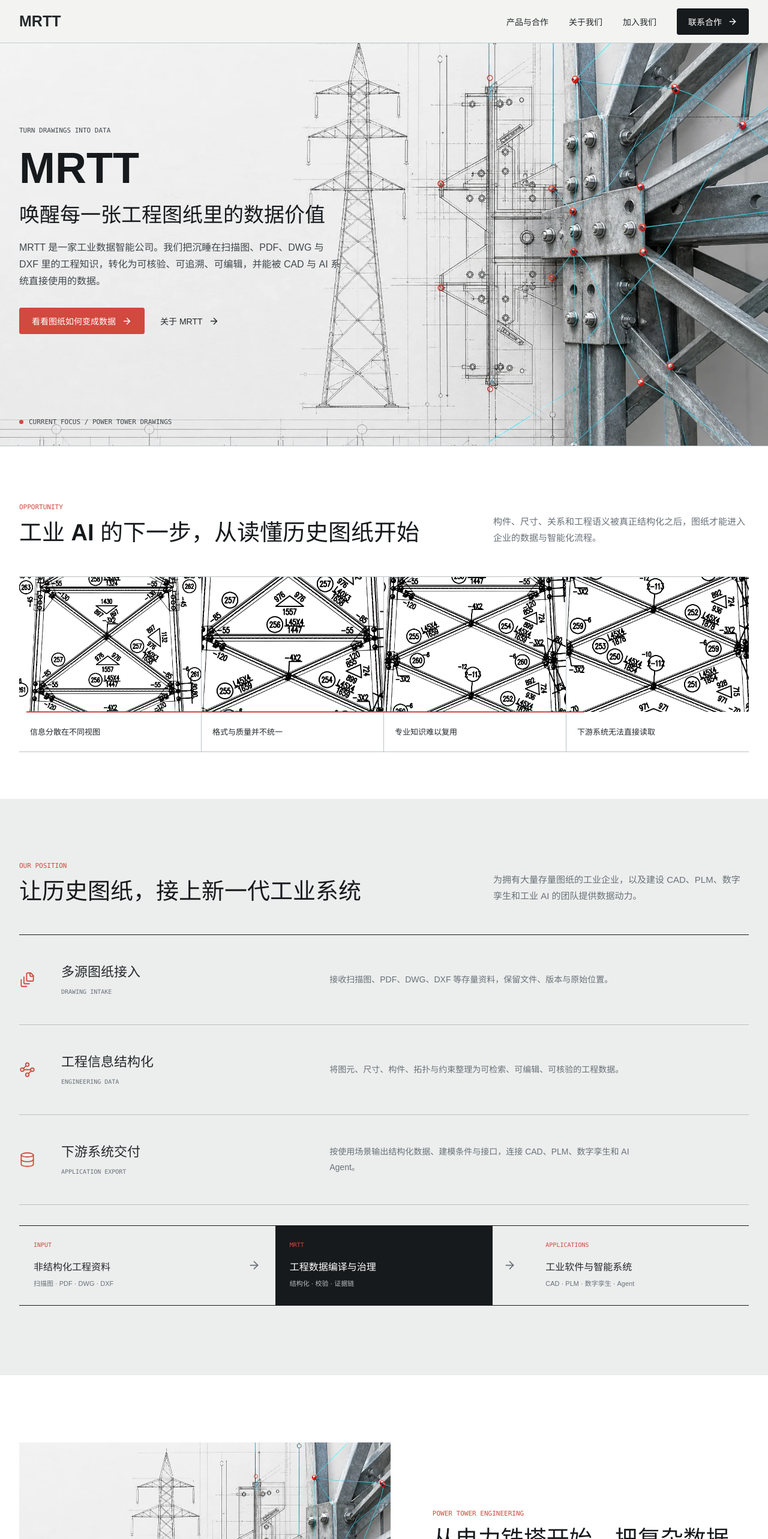
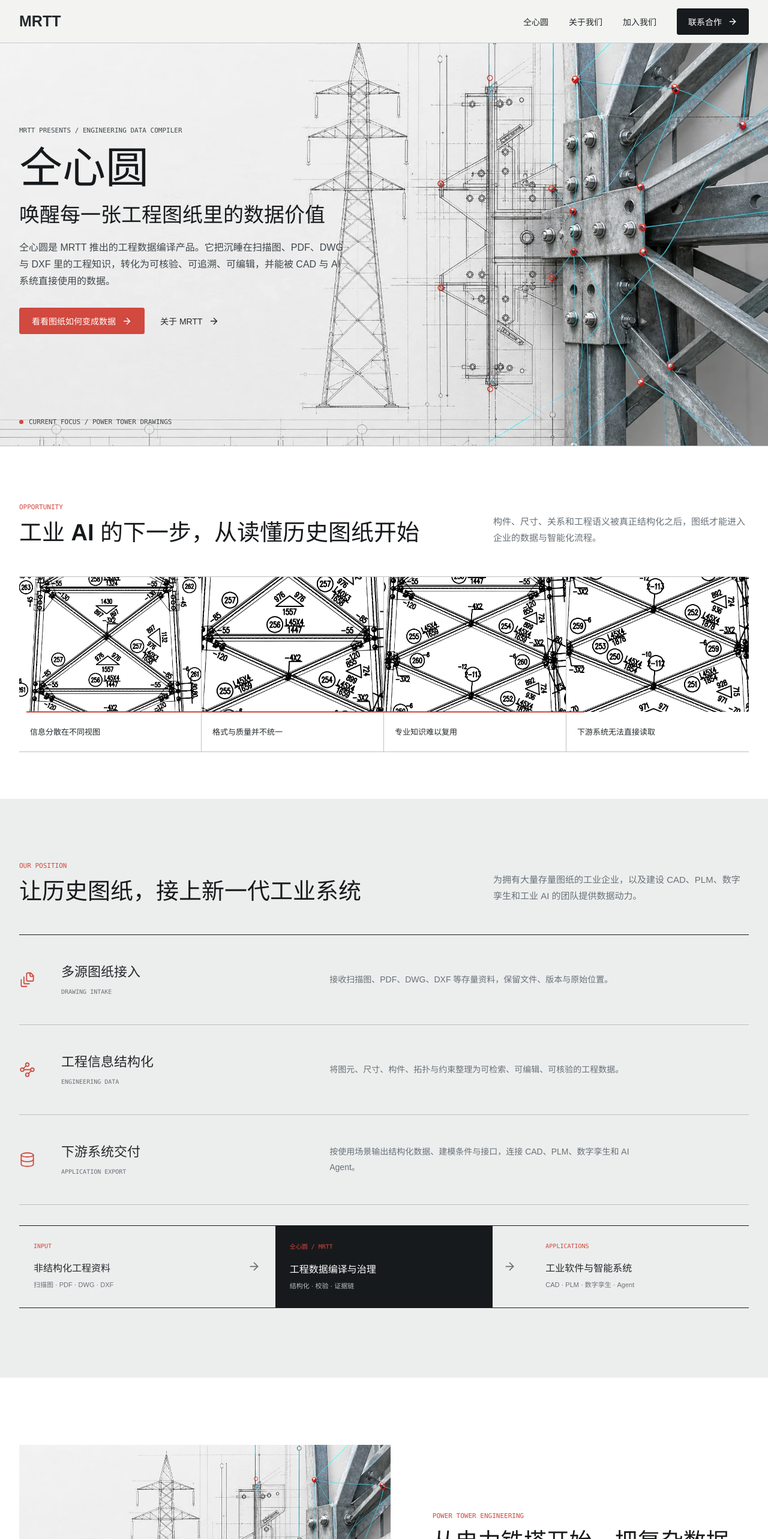
Before and after one commit to ConcentricCirclesMRTT/ConcentricCirclesMRTT.github.io, a React (Vite) app: page / in a window 1280 px wide. Shown: the top 2566 px of the page at 60% size. Built offline with nearby package versions, Linux system fonts and the light colour scheme.

Commit message:
Separate MRTT company and Tongxinyuan product brands

```diff
--- a/index.html
+++ b/index.html
@@ -5,10 +5,10 @@
     <meta name="viewport" content="width=device-width, initial-scale=1.0" />
     <meta
       name="description"
-      content="MRTT 是一家面向工业存量图纸的数据智能公司，专注将扫描图、PDF、DWG 与 DXF 编译为可供 CAD 和 AI 系统使用的工程数据。"
+      content="仝心圆是 MRTT 推出的工程数据编译产品，将扫描图、PDF、DWG 与 DXF 编译为可供 CAD 和 AI 系统使用的工程数据。"
     />
     <meta name="theme-color" content="#f3f4f2" />
-    <title>MRTT | 工程数据编译公司</title>
+    <title>仝心圆 | MRTT 工程数据智能</title>
   </head>
   <body>
     <div id="root"></div>
--- a/src/App.tsx
+++ b/src/App.tsx
@@ -95,7 +95,7 @@
         <p className="section-index light">CONTACT</p>
         <h2 id="contact-title">让你的工程图纸，重新开始工作。</h2>
         <div className="contact-actions">
-          <a className="primary-button light-button" href="mailto:chenwy1@getui.com?subject=MRTT%20试点合作">
+          <a className="primary-button light-button" href="mailto:chenwy1@getui.com?subject=仝心圆%20试点合作">
             联系合作 <ArrowRight size={17} />
           </a>
           <a className="contact-email" href="mailto:chenwy1@getui.com">contact@mrtt.ai</a>
@@ -111,11 +111,11 @@
       <section className="hero" id="top">
         <div className="hero-content page-grid">
           <div className="hero-copy">
-            <p className="eyebrow">TURN DRAWINGS INTO DATA</p>
-            <h1>MRTT</h1>
+            <p className="eyebrow">MRTT PRESENTS / ENGINEERING DATA COMPILER</p>
+            <h1>仝心圆</h1>
             <h2>唤醒每一张工程图纸里的数据价值</h2>
             <p className="hero-description">
-              MRTT 是一家工业数据智能公司。我们把沉睡在扫描图、PDF、DWG 与 DXF 里的工程知识，转化为可核验、可追溯、可编辑，并能被 CAD 与 AI 系统直接使用的数据。
+              仝心圆是 MRTT 推出的工程数据编译产品。它把沉睡在扫描图、PDF、DWG 与 DXF 里的工程知识，转化为可核验、可追溯、可编辑，并能被 CAD 与 AI 系统直接使用的数据。
             </p>
             <div className="hero-actions">
               <button className="primary-button" onClick={() => navigate("product")}>
@@ -157,10 +157,10 @@
             return <article className="service-row" key={service.title}><Icon size={27} strokeWidth={1.6} /><div><h3>{service.title}</h3><span>{service.english}</span></div><p>{service.description}</p></article>;
           })}
         </div>
-        <div className="page-grid ecosystem-flow" aria-label="MRTT 在工业数据链路中的位置">
+        <div className="page-grid ecosystem-flow" aria-label="仝心圆在工业数据链路中的位置">
           <div><span>INPUT</span><strong>非结构化工程资料</strong><p>扫描图 · PDF · DWG · DXF</p></div>
           <ArrowRight size={21} aria-hidden="true" />
-          <div className="is-mrtt"><span>MRTT</span><strong>工程数据编译与治理</strong><p>结构化 · 校验 · 证据链</p></div>
+          <div className="is-mrtt"><span>仝心圆 / MRTT</span><strong>工程数据编译与治理</strong><p>结构化 · 校验 · 证据链</p></div>
           <ArrowRight size={21} aria-hidden="true" />
           <div><span>APPLICATIONS</span><strong>工业软件与智能系统</strong><p>CAD · PLM · 数字孪生 · Agent</p></div>
         </div>
@@ -186,7 +186,7 @@
   return (
     <main>
       <section className="inner-hero product-hero">
-        <div className="page-grid inner-hero-layout"><div><p className="eyebrow">ENGINEERING DATA COMPILER</p><h1>唤醒图纸，让工程数据流动起来</h1></div><p>从企业档案库到 CAD、PLM、数字孪生与 AI Agent，让历史资料重新进入业务流程。</p></div>
+        <div className="page-grid inner-hero-layout"><div><p className="eyebrow">仝心圆 / ENGINEERING DATA COMPILER</p><h1>唤醒图纸，让工程数据流动起来</h1></div><p>仝心圆连接企业档案库与 CAD、PLM、数字孪生和 AI Agent，让历史资料重新进入业务流程。</p></div>
       </section>
       <section className="business-section inner-section" aria-labelledby="delivery-title">
         <div className="page-grid section-heading"><div><p className="section-index">DATA PIPELINE</p><h2 id="delivery-title">从一张图，到一份可用的数据资产</h2></div><p>围绕真实使用场景，共同确定数据范围、交付格式和工程验收标准。</p></div>
@@ -250,14 +250,14 @@
 
   useEffect(() => {
     const titles: Record<PageId, string> = {
-      home: "MRTT | 工程数据编译公司",
-      product: "产品与合作 | MRTT",
+      home: "仝心圆 | MRTT 工程数据智能",
+      product: "仝心圆产品与合作 | MRTT",
       about: "关于我们 | MRTT",
       careers: "加入我们 | MRTT",
     };
     const descriptions: Record<PageId, string> = {
-      home: "MRTT 是一家面向工业存量图纸的数据智能公司，专注将扫描图、PDF、DWG 与 DXF 编译为可供 CAD 和 AI 系统使用的工程数据。",
-      product: "了解 MRTT 的工程图纸数据交付内容、验收结果与试点合作方式。",
+      home: "仝心圆是 MRTT 推出的工程数据编译产品，将扫描图、PDF、DWG 与 DXF 编译为可供 CAD 和 AI 系统使用的工程数据。",
+      product: "了解仝心圆的工程图纸数据交付内容、验收结果与试点合作方式。",
       about: "了解 MRTT 从铁塔行业开始建设工程图纸数据能力的发展方向。",
       careers: "加入 MRTT，参与多模态 AI 与真实工业数据系统的研发。",
     };
@@ -276,18 +276,18 @@
       <header className="site-header">
         <button className="wordmark" onClick={() => navigate("home")} aria-label="返回首页">MRTT</button>
         <nav className={`main-nav ${mobileOpen ? "is-open" : ""}`} aria-label="主导航">
-          <button className={page === "product" ? "current" : ""} aria-current={page === "product" ? "page" : undefined} onClick={() => navigate("product")}>产品与合作</button>
+          <button className={page === "product" ? "current" : ""} aria-current={page === "product" ? "page" : undefined} onClick={() => navigate("product")}>仝心圆</button>
           <button className={page === "about" ? "current" : ""} aria-current={page === "about" ? "page" : undefined} onClick={() => navigate("about")}>关于我们</button>
           <button className={page === "careers" ? "current" : ""} aria-current={page === "careers" ? "page" : undefined} onClick={() => navigate("careers")}>加入我们</button>
         </nav>
-        <a className="header-contact" href="mailto:chenwy1@getui.com?subject=MRTT%20合作咨询">联系合作 <ArrowRight size={16} /></a>
+        <a className="header-contact" href="mailto:chenwy1@getui.com?subject=仝心圆%20合作咨询">联系合作 <ArrowRight size={16} /></a>
         <button className="menu-button" onClick={() => setMobileOpen((value) => !value)} aria-label={mobileOpen ? "关闭菜单" : "打开菜单"} aria-expanded={mobileOpen}>{mobileOpen ? <X size={22} /> : <Menu size={22} />}</button>
       </header>
       {page === "home" && <HomePage navigate={navigate} />}
       {page === "product" && <ProductPage />}
       {page === "about" && <AboutPage />}
       {page === "careers" && <CareersPage openJob={openJob} setOpenJob={setOpenJob} />}
-      <footer className="site-footer"><div className="page-grid footer-grid"><div><strong className="footer-wordmark">MRTT</strong><p>工程数据编译公司</p></div><div className="footer-links"><button onClick={() => navigate("home")}>首页</button><button onClick={() => navigate("product")}>产品与合作</button><button onClick={() => navigate("about")}>关于我们</button><button onClick={() => navigate("careers")}>加入我们</button></div><div className="footer-meta"><span>CHINA / 2026</span><span>© MRTT. ALL RIGHTS RESERVED.</span></div></div></footer>
+      <footer className="site-footer"><div className="page-grid footer-grid"><div><strong className="footer-wordmark">MRTT</strong><p>仝心圆 · 工程数据编译产品</p></div><div className="footer-links"><button onClick={() => navigate("home")}>首页</button><button onClick={() => navigate("product")}>仝心圆</button><button onClick={() => navigate("about")}>关于我们</button><button onClick={() => navigate("careers")}>加入我们</button></div><div className="footer-meta"><span>CHINA / 2026</span><span>© MRTT. ALL RIGHTS RESERVED.</span></div></div></footer>
     </div>
   );
 }
```
Also changed, not shown: 1 other file (tests, documents, lock files or other folders).
